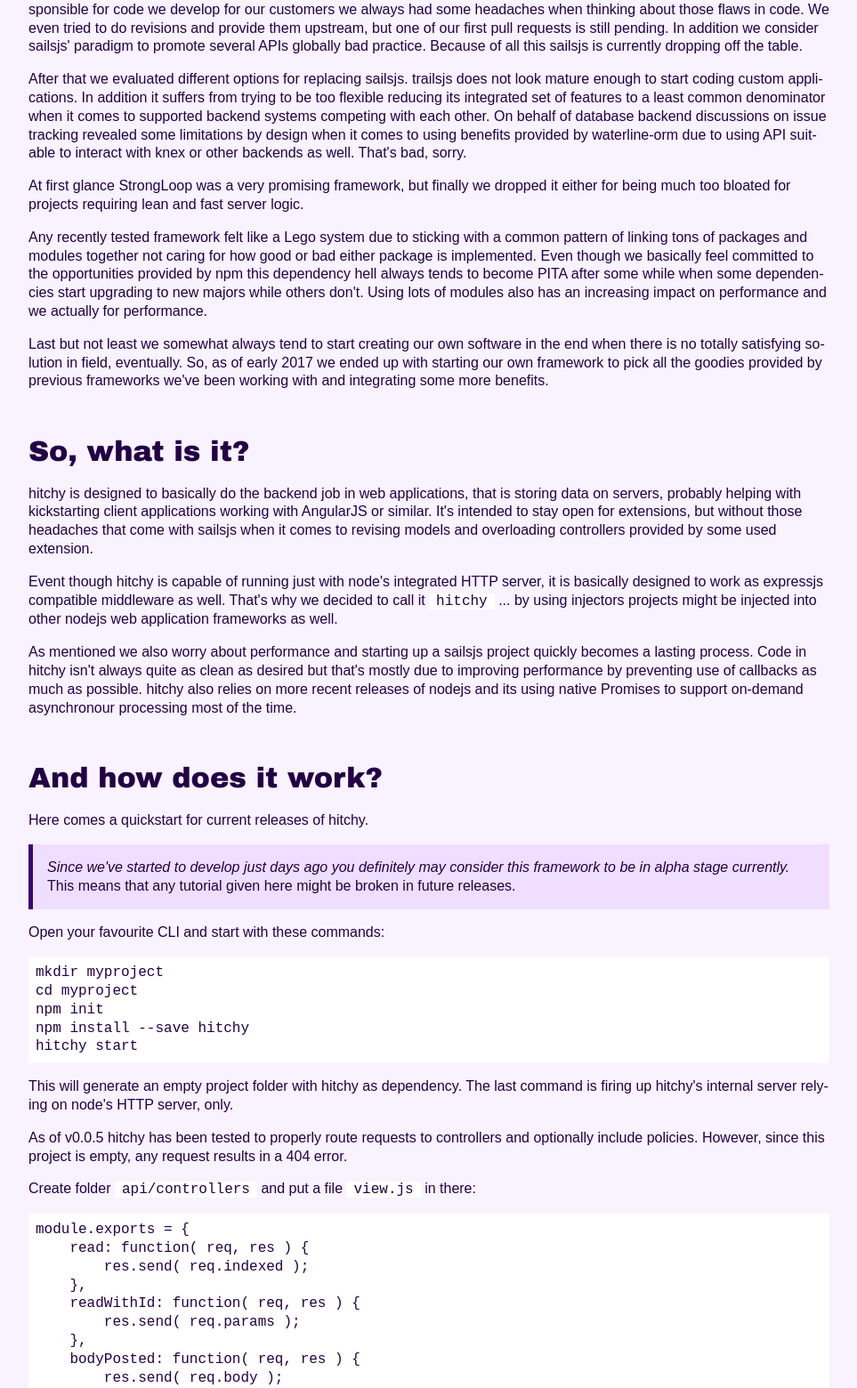
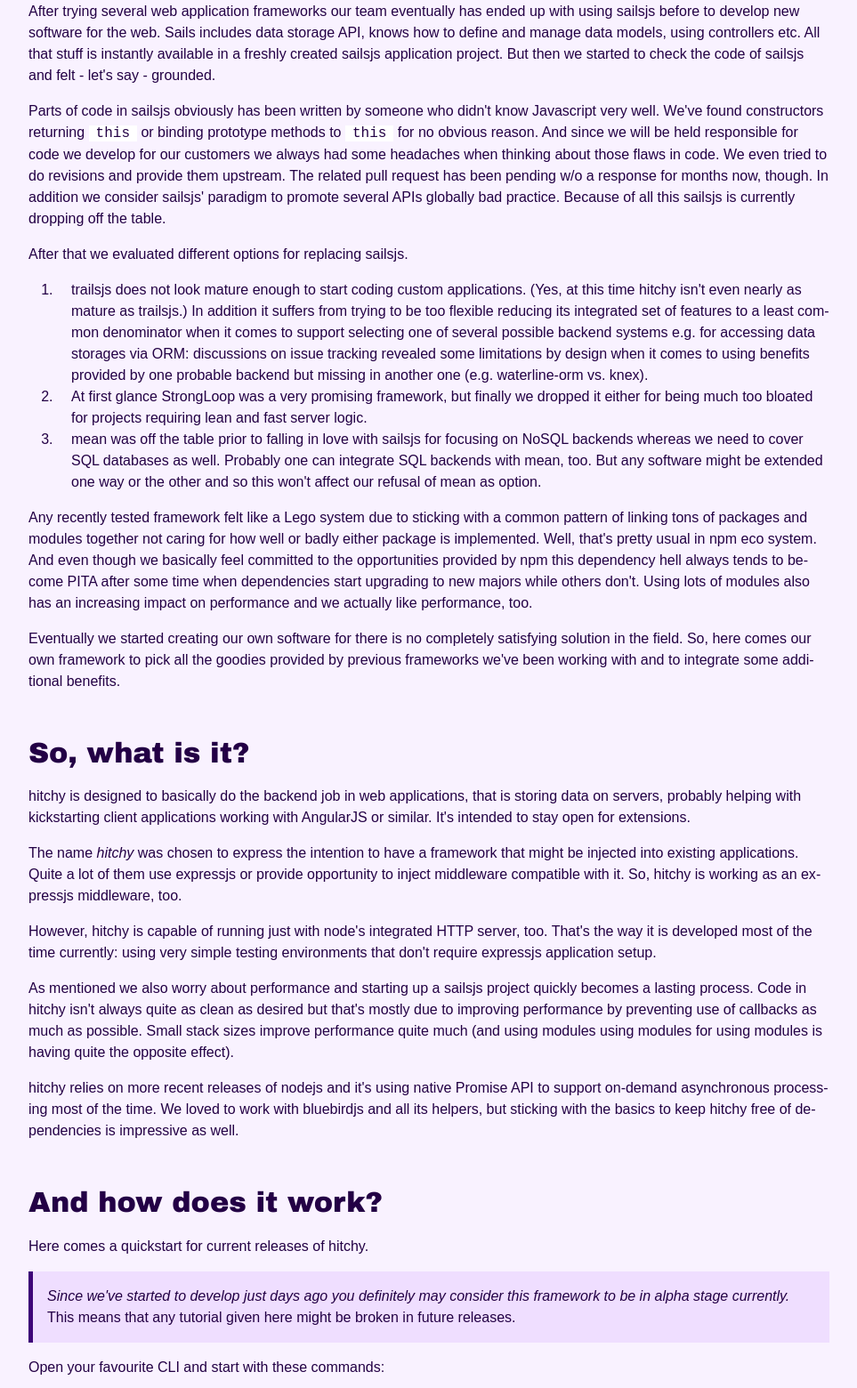
Before and after one commit to hitchyjs/hitchyjs.github.io, a website: page pages/index.html in a window 1280 px wide. Shown: the part 508-2068 px from the top of the page at 89% size, without its empty margins (158-1121 px from the left). Drawn offline with Linux system fonts and the light colour scheme; a web font is replaced by a local one.

Commit message:
revising styling and homepage content

```diff
--- a/assets/style.scss
+++ b/assets/style.scss
@@ -1,4 +1,8 @@
 $mainColor: rgb(60,0,120);
+$alt1Color: rgb(97,6,5);
+$alt2Color: rgb(120,72,6);
+$alt3Color: rgb(5,55,97);
+$alt4Color: rgb(0,120,46);
 
 @mixin box {
 	position: relative;
@@ -13,7 +17,7 @@
 }
 
 body {
-	font: normal 12pt/1.3 "Fira Sans", sans-serif;
+	font: normal 12pt/1.5 "Fira Sans", sans-serif;
 	background: lighten($mainColor,74%);
 	color: darken($mainColor,10%);
 }
@@ -127,7 +131,10 @@
 }
 
 a {
-	text-decoration: none;
-	font-weight: bold;
-	color: $mainColor;
+	text-decoration: underline;
+	color: lighten( $alt1Color, 20% );
+
+	footer & {
+		text-decoration: none;
+	}
 }
--- a/pages/index.html
+++ b/pages/index.html
@@ -15,64 +15,80 @@
 		</div>
 	</header>
 	<article>
-		<h2 id="how-to-get-it">How To Get It</h2>
+		<h2 id="about">About</h2>
+<p>hitchy is yet another web application framework. </p>
+<h2 id="how-to-get-it-">How To Get It`</h2>
 <ul>
 <li><a href="https://github.com/hitchyjs/core">Clone on GitHub</a></li>
 <li><a href="https://www.npmjs.com/package/hitchy">Install with npm</a></li>
 </ul>
 <h2 id="motivation">Motivation</h2>
-<p>hitchy is yet another web application framework. After trying all kinds of web
-application frameworks our team eventually ended up with using sailsjs to
-develop new software for the web. Sails includes data storage API, knows how to
-define and manage data models, using controllers etc. All that stuff is instantly
-available in a freshly created sailsjs application project.</p>
-<p>But then we started to check the code of sailsjs and felt - let&#39;s say - grounded.</p>
-<p>Parts of code in sailsjs obviously has been written by someone who doesn&#39;t know
-Javascript very well. And since we will be responsible for code we develop for
-our customers we always had some headaches when thinking about those flaws in
-code. We even tried to do revisions and provide them upstream, but one of our
-first pull requests is still pending. In addition we consider sailsjs&#39; paradigm
-to promote several APIs globally bad practice. Because of all this sailsjs is
-currently dropping off the table.</p>
-<p>After that we evaluated different options for replacing sailsjs. trailsjs does
-not look mature enough to start coding custom applications. In addition it
-suffers from trying to be too flexible reducing its integrated set of features
-to a least common denominator when it comes to supported backend systems competing
-with each other. On behalf of database backend discussions on issue tracking
-revealed some limitations by design when it comes to using benefits provided by
-waterline-orm due to using API suitable to interact with knex or other backends
-as well. That&#39;s bad, sorry.</p>
-<p>At first glance StrongLoop was a very promising framework, but finally we dropped
-it either for being much too bloated for projects requiring lean and fast server
-logic.</p>
+<p>After trying several web application frameworks our team eventually has ended up
+with using sailsjs before to develop new software for the web. Sails includes
+data storage API, knows how to define and manage data models, using controllers
+etc. All that stuff is instantly available in a freshly created sailsjs
+application project. But then we started to check the code of sailsjs and
+felt - let&#39;s say - grounded.</p>
+<p>Parts of code in sailsjs obviously has been written by someone who didn&#39;t know
+Javascript very well. We&#39;ve found constructors returning <code>this</code> or binding
+prototype methods to <code>this</code> for no obvious reason. And since we will be held
+responsible for code we develop for our customers we always had some headaches
+when thinking about those flaws in code. We even tried to do revisions and
+provide them upstream. The related pull request has been pending w/o a response
+for months now, though. In addition we consider sailsjs&#39; paradigm to promote
+several APIs globally bad practice. Because of all this sailsjs is currently
+dropping off the table.</p>
+<p>After that we evaluated different options for replacing sailsjs. </p>
+<ol>
+<li>trailsjs does not look mature enough to start coding custom applications.
+(Yes, at this time hitchy isn&#39;t even nearly as mature as trailsjs.) In
+addition it suffers from trying to be too flexible reducing its integrated
+set of features to a least common denominator when it comes to support
+selecting one of several possible backend systems e.g. for accessing data
+storages via ORM: discussions on issue tracking revealed some limitations by
+design when it comes to using benefits provided by one probable backend but
+missing in another one (e.g. waterline-orm vs. knex).</li>
+<li>At first glance StrongLoop was a very promising framework, but finally we
+dropped it either for being much too bloated for projects requiring lean and
+fast server logic.</li>
+<li>mean was off the table prior to falling in love with sailsjs for focusing on
+NoSQL backends whereas we need to cover SQL databases as well. Probably one
+can integrate SQL backends with mean, too. But any software might be extended
+one way or the other and so this won&#39;t affect our refusal of mean as option.</li>
+</ol>
 <p>Any recently tested framework felt like a Lego system due to sticking with a
 common pattern of linking tons of packages and modules together not caring for
-how good or bad either package is implemented. Even though we basically feel
-committed to the opportunities provided by npm this dependency hell always tends
-to become PITA after some while when some dependencies start upgrading to new
-majors while others don&#39;t. Using lots of modules also has an increasing impact
-on performance and we actually for performance.</p>
-<p>Last but not least we somewhat always tend to start creating our own software in
-the end when there is no totally satisfying solution in field, eventually. So,
-as of early 2017 we ended up with starting our own framework to pick all the
-goodies provided by previous frameworks we&#39;ve been working with and integrating
-some more benefits.</p>
+how well or badly either package is implemented. Well, that&#39;s pretty usual in
+npm eco system. And even though we basically feel committed to the opportunities
+provided by npm this dependency hell always tends to become PITA after some time
+when dependencies start upgrading to new majors while others don&#39;t. Using lots
+of modules also has an increasing impact on performance and we actually like
+performance, too.</p>
+<p>Eventually we started creating our own software for there is no completely
+satisfying solution in the field. So, here comes our own framework to pick all
+the goodies provided by previous frameworks we&#39;ve been working with and to
+integrate some additional benefits.</p>
 <h2 id="so-what-is-it-">So, what is it?</h2>
 <p>hitchy is designed to basically do the backend job in web applications, that is
 storing data on servers, probably helping with kickstarting client applications
-working with AngularJS or similar. It&#39;s intended to stay open for extensions,
-but without those headaches that come with sailsjs when it comes to revising
-models and overloading controllers provided by some used extension.</p>
-<p>Event though hitchy is capable of running just with node&#39;s integrated HTTP
-server, it is basically designed to work as expressjs compatible middleware as
-well. That&#39;s why we decided to call it <code>hitchy</code> ... by using injectors projects
-might be injected into other nodejs web application frameworks as well.</p>
+working with AngularJS or similar. It&#39;s intended to stay open for extensions.</p>
+<p>The name <em>hitchy</em> was chosen to express the intention to have a framework that
+might be injected into existing applications. Quite a lot of them use expressjs
+or provide opportunity to inject middleware compatible with it. So, hitchy is
+working as an expressjs middleware, too.</p>
+<p>However, hitchy is capable of running just with node&#39;s integrated HTTP server,
+too. That&#39;s the way it is developed most of the time currently: using very
+simple testing environments that don&#39;t require expressjs application setup.</p>
 <p>As mentioned we also worry about performance and starting up a sailsjs project
 quickly becomes a lasting process. Code in hitchy isn&#39;t always quite as clean as
 desired but that&#39;s mostly due to improving performance by preventing use of
-callbacks as much as possible. hitchy also relies on more recent releases of
-nodejs and its using native Promises to support on-demand asynchronour
-processing most of the time.</p>
+callbacks as much as possible. Small stack sizes improve performance quite much
+(and using modules using modules for using modules is having quite the opposite
+effect). </p>
+<p>hitchy relies on more recent releases of nodejs and it&#39;s using native Promise
+API to support on-demand asynchronous processing most of the time. We loved to
+work with bluebirdjs and all its helpers, but sticking with the basics to keep
+hitchy free of dependencies is impressive as well.</p>
 <h2 id="and-how-does-it-work-">And how does it work?</h2>
 <p>Here comes a quickstart for current releases of hitchy.</p>
 <blockquote>
@@ -123,7 +139,7 @@
     },
 };
 </code></pre>
-<p>finally add folder <code>config</code> and put a file <code>routes.js</code> in there:</p>
+<p>Add folder <code>config</code> and put a file <code>routes.js</code> in there:</p>
 <pre><code class="lang-javascript">module.exports = {
     &quot;/view/read&quot;: &quot;ViewController.read&quot;,
     &quot;/view/read/:id&quot;: &quot;ViewController.readWithId&quot;,
@@ -143,10 +159,10 @@
 <p>Finally restart hitchy server and try requesting <code>http://127.0.0.1:3000/view/read</code>
 or similar.</p>
 <blockquote>
-<p>hitchy CLI-based server script includes proper support for catching Ctrl+C
-for properly shutting server down. This includes watching all active connections
-and turning off <em>keep-alive</em> while reducing timeout to prevent server from
-taking tons of time to shutdown.</p>
+<p>hitchy CLI-based server script is catching Ctrl+C for properly shutting down
+server. This includes watching all active connections and turning off
+<em>keep-alive</em> while reducing timeout to prevent server from taking tons of time
+to shutdown.</p>
 </blockquote>
 <h2 id="more-goodies-to-mention">More goodies to mention</h2>
 <ul>
@@ -156,12 +172,17 @@
 supported by a component is invoked after related stage of its dependencies have
 passed before. By using Promises either component may delay its processing in
 any stage if required.</li>
-<li>On shutting down hitchy all components are enabled to properly shutdown using
-reverse order compared to startup phase.</li>
+<li>On shutting down an equivalent stage is triggered enabling any component to
+properly shutdown. Components are processed in reverse order then compared to
+startup phase.</li>
 <li>By intention it&#39;s footprint on dependencies is quite low, currently. Actually
 we consider to keep the core nearly as simple as now and provide several
-extension e.g. for enabling hitchy to support development of angular-based
-client.</li>
+extensions e.g. for enabling hitchy <ul>
+<li>to support models with blueprint actions like in sails to store data in a
+storage or </li>
+<li>to support development of angular-based client.</li>
+</ul>
+</li>
 </ul>
 
 	</article>
```
Also changed, not shown: src/index.md (+75 -56 lines), assets/style.css.
